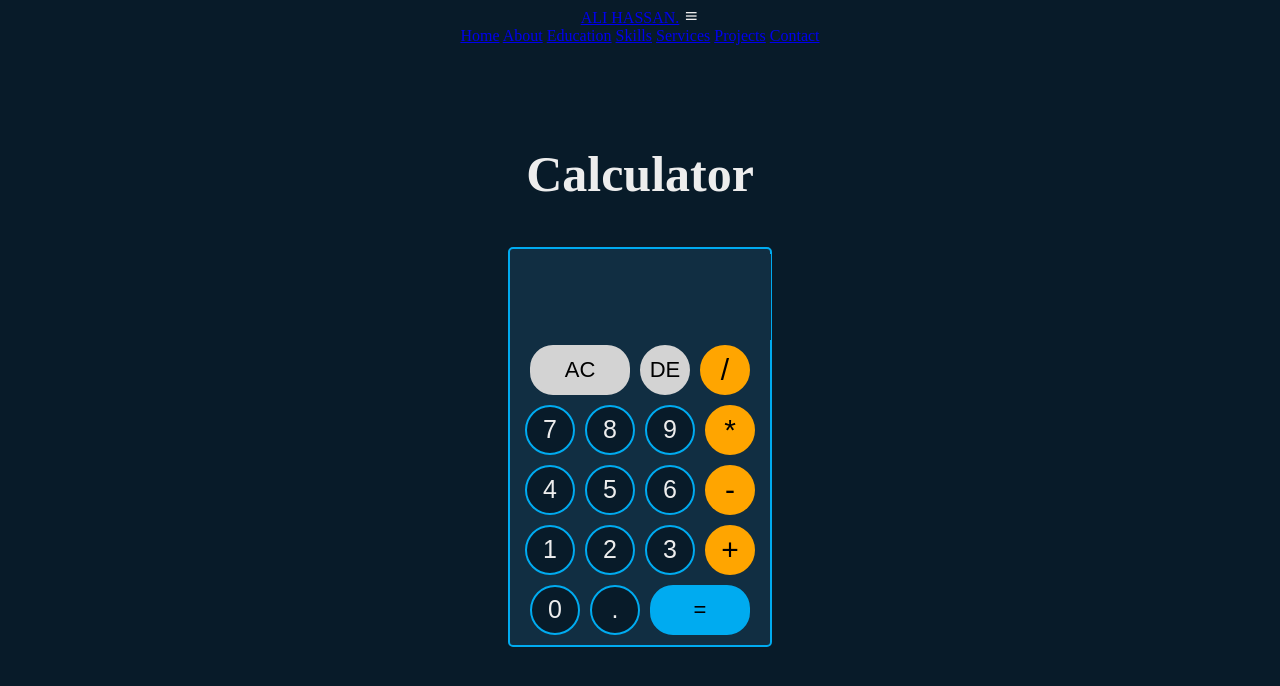
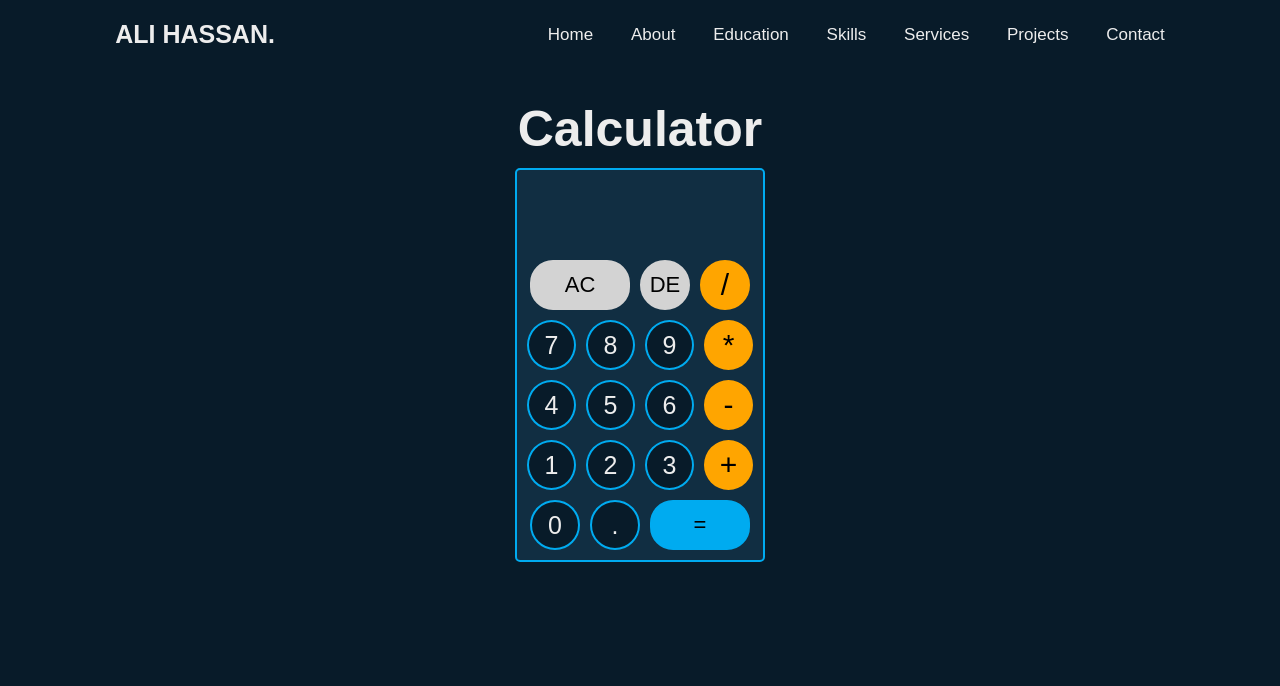
Before and after one commit to daisy-ali/calculator, a plain HTML site: page index.html in a window 1280 px wide. Drawn offline with nearby package versions, Linux system fonts and the light colour scheme.

Commit message:
Update and rename calculator.html to index.html

```diff
--- a/calculator.html
+++ b/index.html
@@ -5,8 +5,8 @@
     <meta http-equiv="X-UA-Compatible" content="IE=edge">
     <meta name="viewport" content="width=device-width, initial-scale=1.0">
     <title>Document</title>
-    <link rel="stylesheet" href="/main/calculator/calculator.css">
-    <link rel="stylesheet" href="/main/ali hassan/style.css">
+    <link rel="stylesheet" href="calculator.css">
+    <link rel="stylesheet" href="style.css">
 
     <!-- boxicon links -->
     <link href='https://unpkg.com/boxicons@2.1.4/css/boxicons.min.css' rel='stylesheet'>
@@ -15,7 +15,7 @@
 
         <!-- header design -->
     <header class="header">
-        <a href="/index.html" class="logo">ALI HASSAN.<span class="animate" style="--i:1;"></span></a>
+        <a href="#" class="logo">ALI HASSAN.<span class="animate" style="--i:1;"></span></a>
 
         <div class="bx bx-menu" id="menu-icon" ><span class="animate" style="--i:1;"></span></div>
 
@@ -77,7 +77,7 @@
     </div>
 </div>
 
-    <script src="/main/calculator/calculator.js"></script>
-    <script src="/main/ali hassan/java.js"></script>
+    <script src="calculator.js"></script>
+    <script src="java.js"></script>
 </body>
 </html>
```
